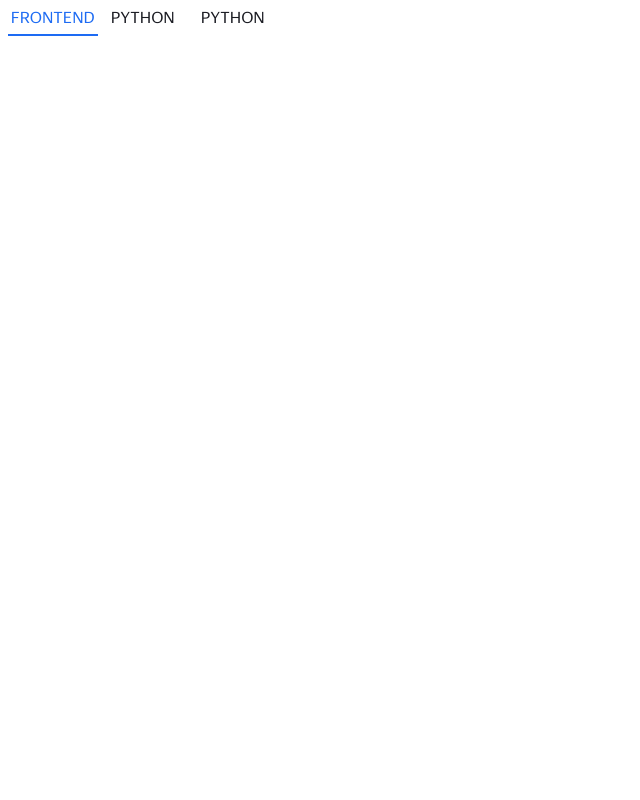
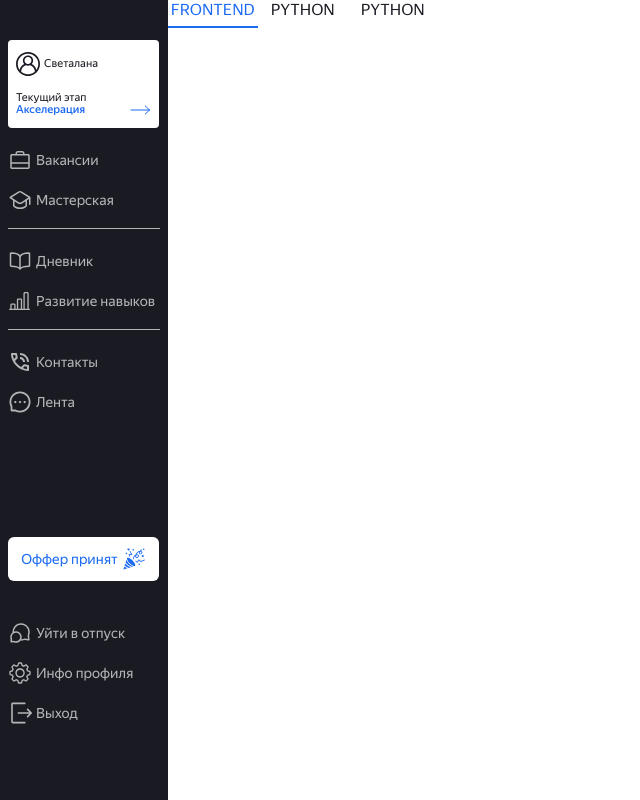
Before and after one commit to hackathon-plus-second-team/development-tracker-frontend, a React (Vite) app: page / in a window 1280 px wide. Shown: the whole page, without its empty margins (0-640 px from the left). Built offline with nearby package versions, Linux system fonts and the light colour scheme; no server answers.

Commit message:
feat: styling Sidebar

```diff
--- a/src/Components/Sidebar/Sidebar.module.scss
+++ b/src/Components/Sidebar/Sidebar.module.scss
@@ -0,0 +1,119 @@
+@import '../../assets/styles/consts.scss';
+
+.sidebar {
+    box-sizing: border-box;
+    display: flex;
+    flex-direction: column;
+    gap: 20px;
+    width: 168px;
+    min-height: 100vh;
+    padding: 40px 8px;
+    background-color: $black900;
+
+    .profile {
+        box-sizing: border-box;
+        padding: 12px 8px;
+        display: flex;
+        justify-content: space-between;
+        width: 151px;
+        height: 88px;
+        border-radius: 4px;
+        background-color: $white;
+
+        .userInfo {
+            display: flex;
+            flex-direction: column;
+            align-items: flex-start;
+            justify-content: space-between;
+            gap: 4px;
+            font-family: 'Text-Regular', sans-serif;
+            font-size: 11px;
+            font-style: normal;
+            font-weight: 400;
+            line-height: 12px;
+            color: $black900;
+
+            .userName {
+                display: flex;
+                align-items: center;
+                gap: 4px;
+            }
+
+            .userStatus {
+                display: flex;
+                flex-direction: column;
+
+                & > span:last-of-type {
+                    color: $blueMain;
+                    font-family: 'Text-Medium', sans-serif;
+                    font-weight: 500;
+                }
+            }
+        }
+        .profileArrow {
+            cursor: pointer;
+            font-size: 18px;
+            align-self: flex-end;
+        }
+    }
+
+    .nav {
+        display: flex;
+        flex-direction: column;
+        gap: 20px;
+    }
+
+    .linksContainer {
+        display: flex;
+        flex-direction: column;
+        gap: 16px;
+        &:nth-of-type(1):not(:only-child):after {
+            content: '';
+            width: 100%;
+            height: 1px;
+            background-color: $black300;
+        }
+        &:nth-of-type(2)::after {
+            content: '';
+            width: 100%;
+            height: 1px;
+            background-color: $black300;
+        }
+
+        .link {
+            display: flex;
+            gap: 4px;
+            align-items: center;
+            font-family: 'Text-Regular', sans-serif;
+            font-size: 14px;
+            font-style: normal;
+            font-weight: 400;
+            line-height: 20px;
+            color: $black300;
+            text-decoration: none;
+            &:hover {
+                cursor: pointer;
+                color: $black100;
+            }
+        }
+    }
+
+    .button {
+        display: flex;
+        gap: 4px;
+        justify-content: center;
+        align-items: center;
+        width: 151px;
+        height: 44px;
+        margin: 103px 0 20px;
+        border: 0;
+        border-radius: 6px;
+        background-color: $white;
+        font-family: 'Text-Regular', sans-serif;
+        font-size: 14px;
+        font-style: normal;
+        font-weight: 500;
+        line-height: 20px;
+        color: $blueMain;
+    }
+}
--- a/src/Components/Sidebar/Sidebar.tsx
+++ b/src/Components/Sidebar/Sidebar.tsx
@@ -1,19 +1,88 @@
-import styles from "./Sidebar.module.scss"
-import {Link} from "react-router-dom"
-import {UserIcon} from '../../assets/img/user.svg?react'
+import styles from './Sidebar.module.scss';
+import { Link } from 'react-router-dom';
+import UserIcon from '../../assets/img/user.svg?react';
+import SuitcaseIcon from '../../assets/img/suitcase.svg?react';
+import BookIcon from '../../assets/img/book.svg?react';
+import PhoneIcon from '../../assets/img/phone.svg?react';
+import ExitIcon from '../../assets/img/exit.svg?react';
+import VacationIcon from '../../assets/img/vacation.svg?react';
+import WokrshopIcon from '../../assets/img/workshop.svg?react';
+import TrackerIcon from '../../assets/img/tracker.svg?react';
+import FeedIcon from '../../assets/img/feed.svg?react';
+import SettingsIcon from '../../assets/img/settings.svg?react';
+import RigthArrowIcon from '../../assets/img/arrow.svg?react';
+import HappyIcon from '../../assets/img/happy.svg?react';
 
 const Sidebar = () => {
-  return (
-    <aside className={styles.sidebar}>
-        <div className={styles.profile}></div>
-        <nav>
-            <div className={styles.linksContainer}>
-                <div className={styles.linkContainer}>
-                    <Link className={styles.link}></Link>
+    return (
+        <aside className={styles.sidebar}>
+            <div className={styles.profile}>
+                <div className={styles.userInfo}>
+                    <div className={styles.userName}>
+                        <UserIcon />
+                        <span>Светалана</span>
+                    </div>
+
+                    <div className={styles.userStatus}>
+                        <span>Текущий этап</span>
+                        <span>Акселерация</span>
+                    </div>
+                </div>
+                <RigthArrowIcon className={styles.profileArrow} />
+            </div>
+            <nav className={styles.nav}>
+                <div className={styles.linksContainer}>
+                    <Link to="/" className={styles.link}>
+                        <SuitcaseIcon />
+                        <span>Вакансии</span>
+                    </Link>
+                    <Link to="/" className={styles.link}>
+                        <WokrshopIcon />
+                        <span>Мастерская</span>
+                    </Link>
+                </div>
+                <div className={styles.linksContainer}>
+                    <Link to="/" className={styles.link}>
+                        <BookIcon />
+                        <span>Дневник</span>
+                    </Link>
+                    <Link to="/" className={styles.link}>
+                        <TrackerIcon />
+                        <span>Развитие навыков</span>
+                    </Link>
+                </div>
+                <div className={styles.linksContainer}>
+                    <Link to="/" className={styles.link}>
+                        <PhoneIcon />
+                        <span>Контакты</span>
+                    </Link>
+                    <Link to="/" className={styles.link}>
+                        <FeedIcon />
+                        <span>Лента</span>
+                    </Link>
+                </div>
+            </nav>
+            <button className={styles.button}>
+                <span>Оффер принят</span>
+                <HappyIcon />
+            </button>
+            <div>
+                <div className={styles.linksContainer}>
+                    <Link to="/" className={styles.link}>
+                        <VacationIcon />
+                        <span>Уйти в отпуск</span>
+                    </Link>
+                    <Link to="/" className={styles.link}>
+                        <SettingsIcon />
+                        <span>Инфо профиля</span>
+                    </Link>
+                    <Link to="/" className={styles.link}>
+                        <ExitIcon />
+                        <span>Выход</span>
+                    </Link>
                 </div>
             </div>
-        </nav>
-    </aside>
-  )
-}
-export default Sidebar
+        </aside>
+    );
+};
+export default Sidebar;
--- a/src/assets/styles/index.scss
+++ b/src/assets/styles/index.scss
@@ -1,2 +1,12 @@
 @import './consts.scss';
 @import '../fonts/fonts.css';
+
+body {
+    margin: 0;
+}
+
+#root {
+    display: flex;
+    height: 100%;
+    width: 100%;
+}
```
